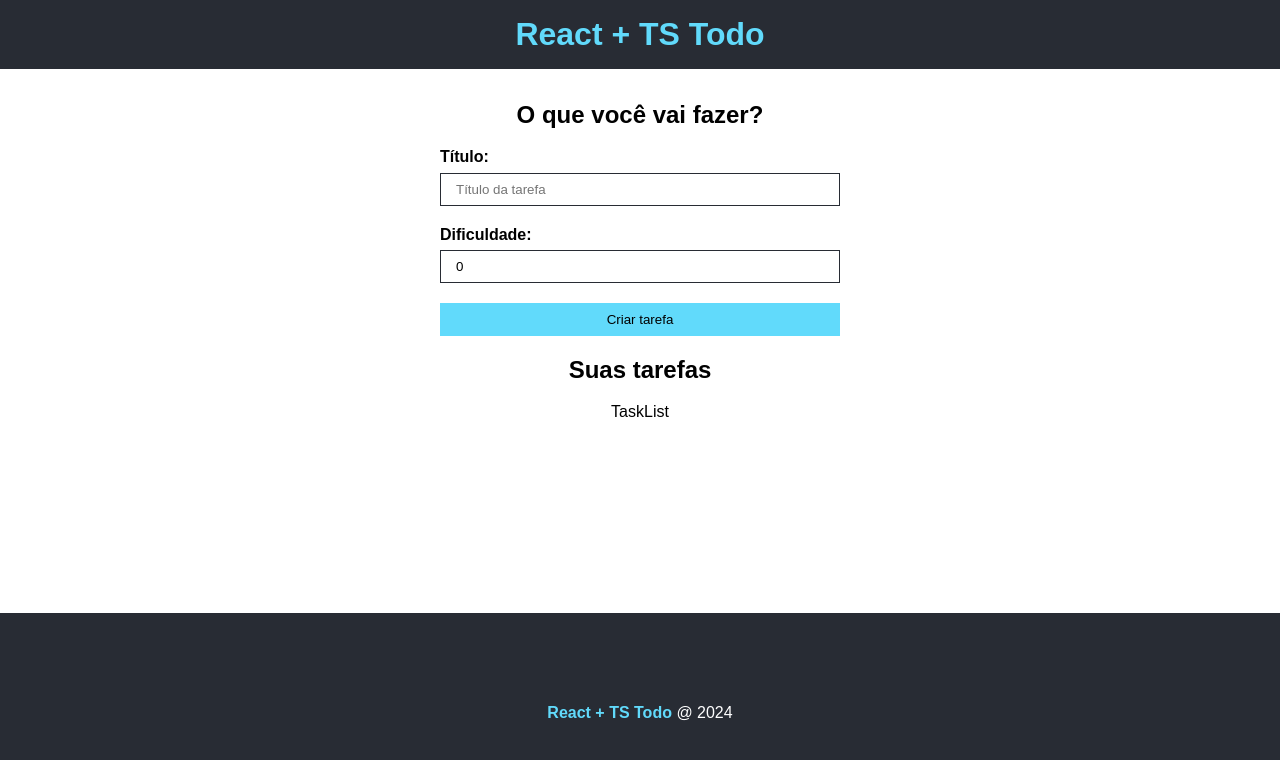
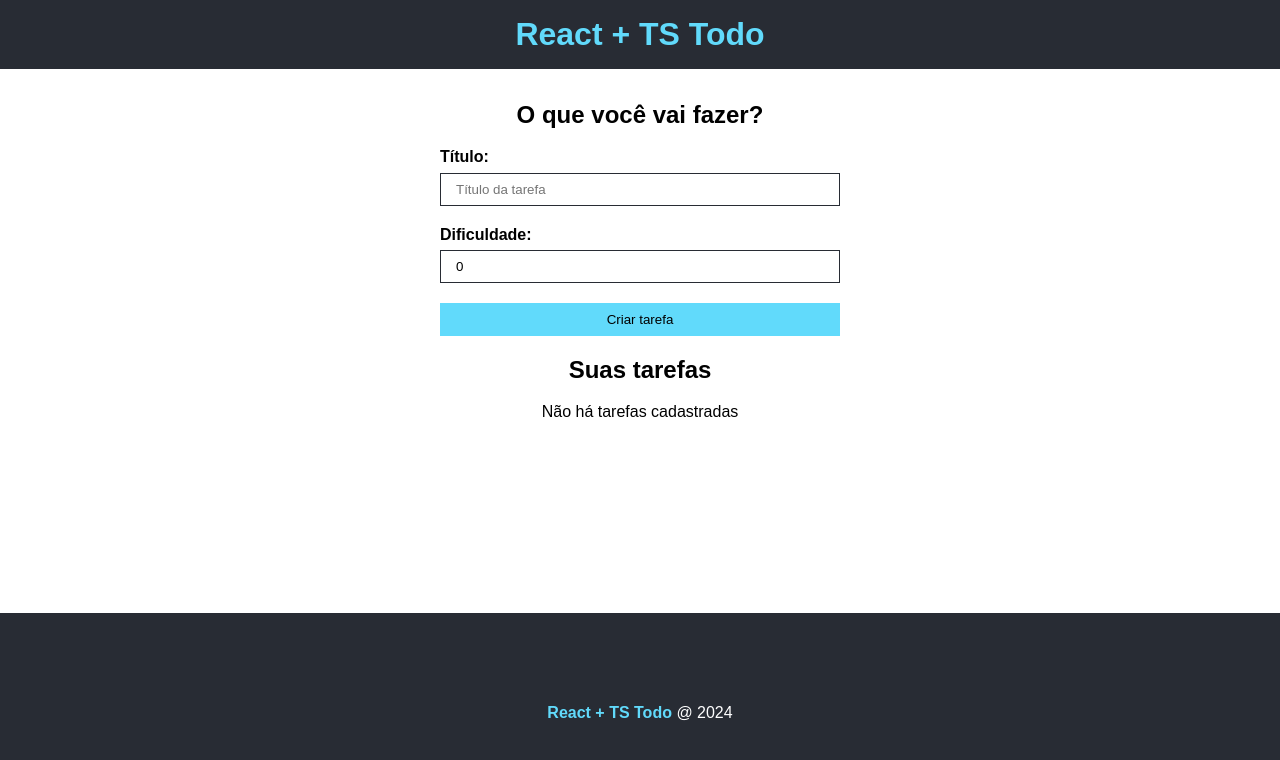
Before and after one commit to ms-gustavo/to-do-typescript, a React (Vite) app: page / in a window 1280 px wide. Shown: the top 760 px of the page. Built offline with nearby package versions, Linux system fonts and the light colour scheme.

Commit message:
feat: displaying task list

```diff
--- a/src/App.tsx
+++ b/src/App.tsx
@@ -24,7 +24,7 @@
         </div>
         <div>
           <h2>Suas tarefas</h2>
-          <TaskList />
+          <TaskList taskList={taskList} />
         </div>
       </main>
       <Footer />
--- a/src/components/TaskForm/TaskForm.tsx
+++ b/src/components/TaskForm/TaskForm.tsx
@@ -22,9 +22,6 @@
     setTitle("");
     setDifficulty(0);
   };
-  useEffect(() => {
-    console.log(taskList);
-  }, [taskList]);
 
   const handleChange = (e: ChangeEvent<HTMLInputElement>) => {
     if (e.target.name === "title") {
--- a/src/components/TaskList/TaskList.tsx
+++ b/src/components/TaskList/TaskList.tsx
@@ -1,11 +1,25 @@
-import React from 'react'
+import React from "react";
+import styles from "./TaskList.module.css";
+import { ITask } from "../../interfaces/Task";
 
-type Props = {}
+type Props = {
+  taskList: ITask[];
+};
 
-function TaskList({}: Props) {
+function TaskList({ taskList }: Props) {
   return (
-    <div>TaskList</div>
-  )
+    <>
+      {taskList.length > 0 ? (
+        taskList.map((task) => (
+          <div key={task.id}>
+            <p>{task.title}</p>
+          </div>
+        ))
+      ) : (
+        <p>Não há tarefas cadastradas</p>
+      )}
+    </>
+  );
 }
 
-export default TaskList
+export default TaskList;
```
Also changed, not shown: src/components/TaskList/TaskList.module.css (added).
